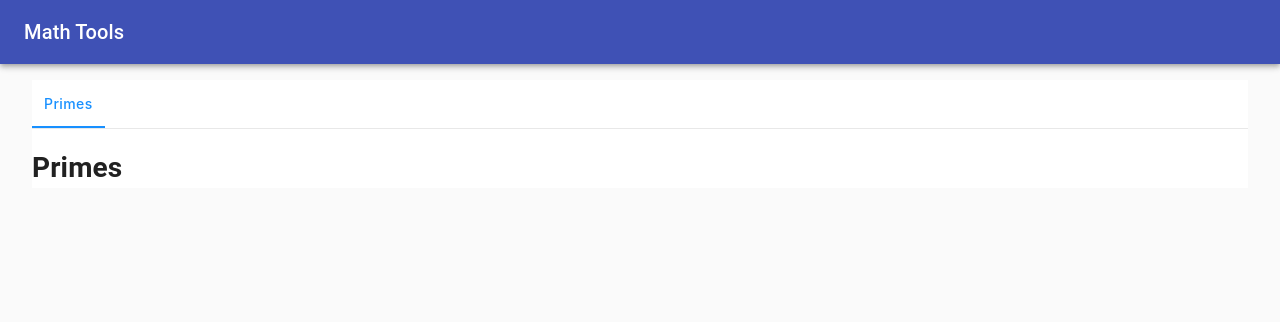
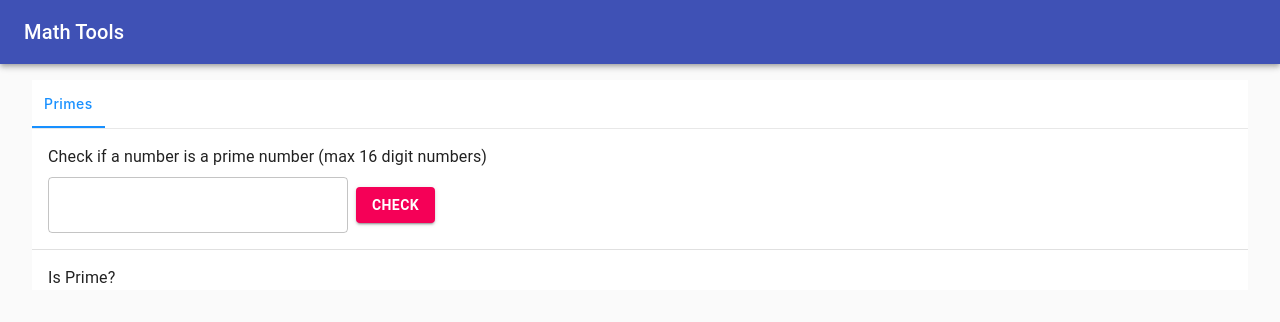
Before and after one commit to vighnesh153/math.vighnesh153.com, a React (Create React App) app: page / in a window 1280 px wide. Shown: the top 322 px of the page. Built offline with nearby package versions, Linux system fonts and the light colour scheme.

Commit message:
primality check

```diff
--- a/src/components/Primes.js
+++ b/src/components/Primes.js
@@ -1,8 +1,88 @@
-import React from "react";
+import React, {useState} from "react";
+
+import {useTheme} from "@material-ui/core";
+
+import Box from "@material-ui/core/Box";
+import Button from "@material-ui/core/Button";
+import Divider from "@material-ui/core/Divider";
+import TextField from "@material-ui/core/TextField";
+import Typography from "@material-ui/core/Typography";
+
+import { isPrime, primeFactors } from "../utils/primes";
 
 function Primes() {
+  const theme = useTheme();
+
+  const [isPrimeResult, setIsPrimeResult] = useState({
+    string: '',
+    primeFactors: '',
+  });
+
+  const checkIsPrime = () => {
+    const value = document.getElementById('is-prime').valueAsNumber;
+    const isPrimeCheck = isPrime(value);
+    setIsPrimeResult({
+      string: `${value} is ${isPrimeCheck ? '' : 'not '} a prime number`,
+      primeFactors: isPrimeCheck ? '' : primeFactors(value),
+    });
+  };
+
   return (
-    <h1>Primes</h1>
+    <Box>
+      <Box m={2}>
+        <Typography style={{marginBottom: theme.spacing(1)}}>
+          Check if a number is a prime number (max 16 digit numbers)
+        </Typography>
+        <Box display={'flex'} alignItems={'center'}>
+          <TextField
+            id='is-prime'
+            variant={"outlined"}
+            type={'number'}
+            style={{width: 300, marginRight: theme.spacing(1)}}
+          />
+          <Button
+            variant={"contained"}
+            color={"secondary"}
+            onClick={checkIsPrime}
+            style={{fontWeight: 'bold'}}
+          >
+            Check
+          </Button>
+        </Box>
+        <Typography
+          color={isPrimeResult.primeFactors ? "primary" : 'secondary'}
+          style={{fontWeight: 'bold', marginTop: theme.spacing(1)}}
+        >
+          {isPrimeResult.string}
+        </Typography>
+        {isPrimeResult.primeFactors && (
+          <Typography
+            color={"primary"}
+            style={{fontWeight: 'bold', marginTop: theme.spacing(1)}}
+          >
+            Prime Factorization:&nbsp;
+            {Object.keys(isPrimeResult.primeFactors).map((prime, index) => (
+              <span key={index}>
+                {isPrimeResult.primeFactors[prime] === 1 ? (
+                  prime
+                ) : (
+                  <span>
+                    {prime} <sup>{isPrimeResult.primeFactors[prime]}</sup>
+                  </span>
+                )}
+                {index === Object.keys(isPrimeResult.primeFactors).length - 1 ? '' : ' x '}
+              </span>
+            ))}
+          </Typography>
+        )}
+      </Box>
+      <Divider />
+      <Box m={2}>
+        <Typography>
+          Is Prime?
+        </Typography>
+      </Box>
+    </Box>
   );
 }
 
--- /dev/null
+++ b/src/utils/primes.js
@@ -0,0 +1,44 @@
+export function isPrime(n) {
+  if (Number.isInteger(n) === false) {
+    return false;
+  }
+
+  if (n <= 3) {
+    return n > 1;
+  }
+
+  if (n % 2 === 0 || n % 3 === 0) {
+    return false;
+  }
+
+  let i = 5;
+  while (i * i <= n) {
+    if (n % i === 0 || n % (i + 2) === 0) {
+      return false;
+    }
+    i += 6;
+  }
+
+  return true;
+}
+
+export function primeFactors(n) {
+  const originalN = n;
+  const factors = {};
+
+  let factor = 2;
+  while (factor * factor <= originalN) {
+    if (n % factor === 0) {
+      n /= factor;
+      factors[factor] = (factors[factor] || 0) + 1;
+    } else {
+      factor += 1;
+    }
+  }
+
+  if (n > 1) {
+    factors[n] = (factors[n] || 0) + 1;
+  }
+
+  return factors;
+}
```
